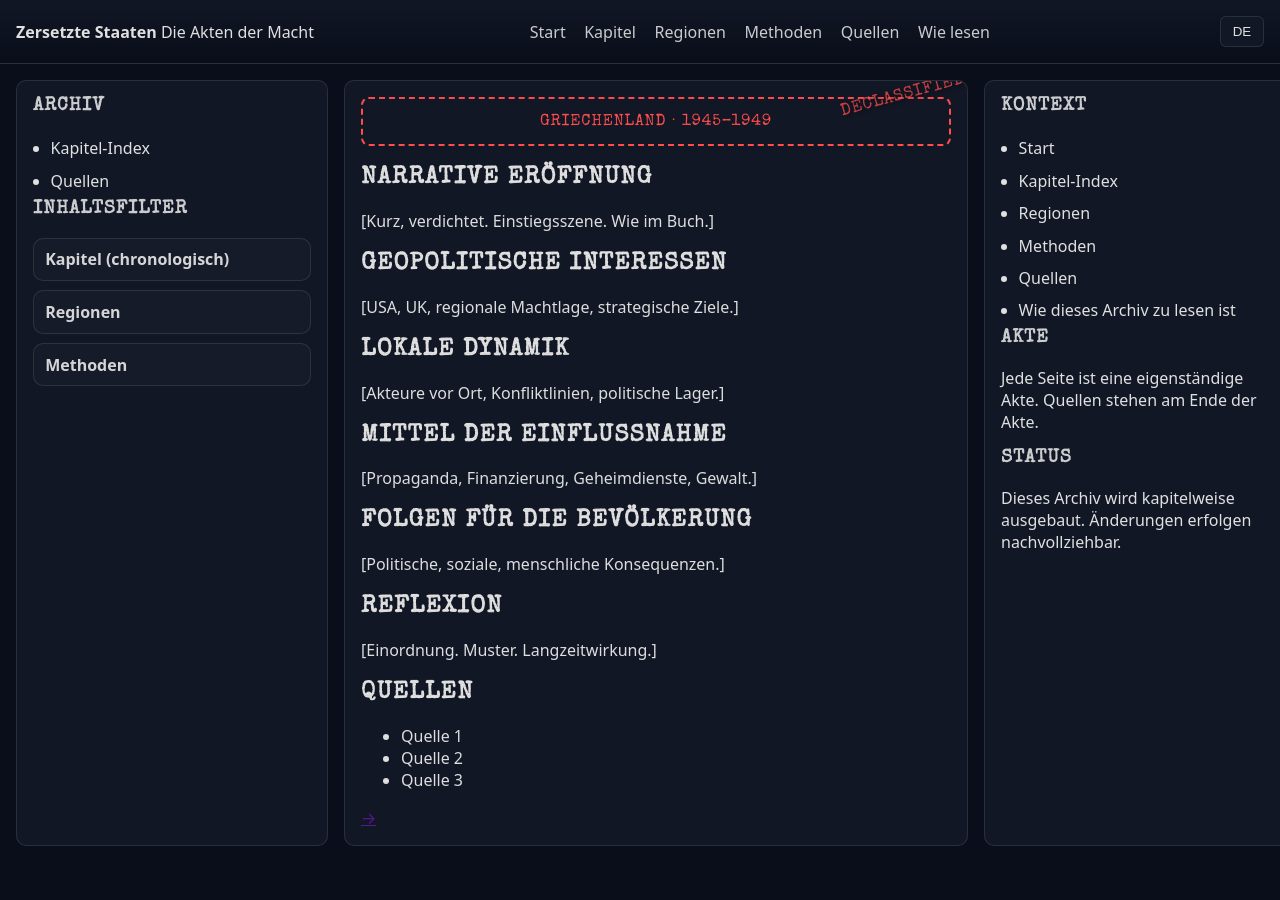
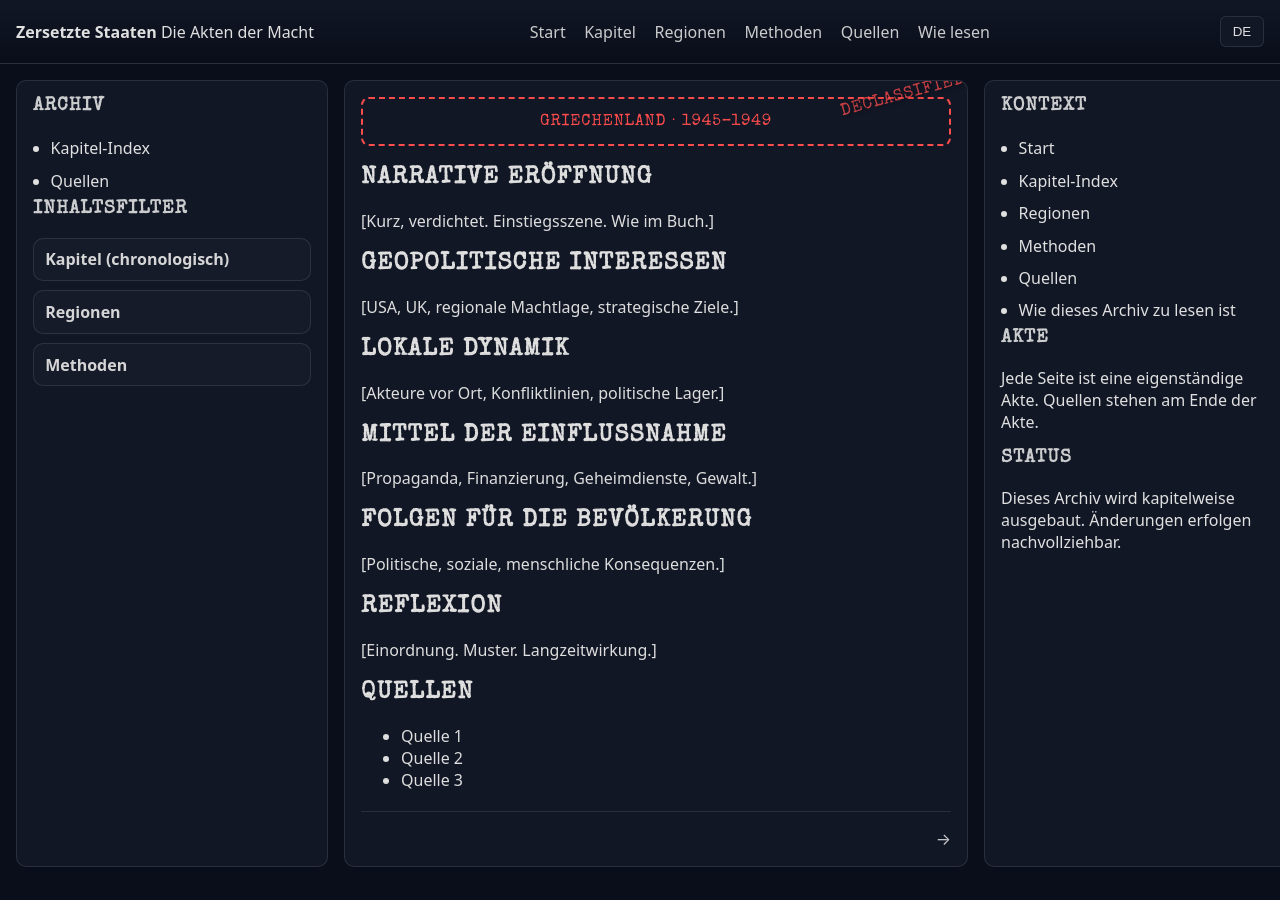
Before and after one commit to bozart-army/zersetzte-staaten-site, a Jekyll site: the page built from de/kapitel/1.md, in a window 1280 px wide. Built offline with Jekyll 4.4.1, drawn with Linux system fonts in a browser that asks for light colours; our own code applies the rules of GitHub Pages for plain Markdown files.

Commit message:
Update style.css

```diff
--- a/assets/css/style.css
+++ b/assets/css/style.css
@@ -211,3 +211,33 @@ h1, h2, h3, .aktenkopf {
 .lang-switcher button {
   min-width: 44px;
 }
+
+
+/* ===== Chapter navigation (Prev/Next) ===== */
+.chapter-nav {
+  display: flex;
+  justify-content: space-between;
+  gap: 1rem;
+  margin-top: 1.25rem;
+  padding-top: 1rem;
+  border-top: 1px solid var(--line);
+}
+
+.chapter-nav a {
+  color: var(--text);
+  text-decoration: none;
+  opacity: 0.9;
+}
+
+.chapter-nav a:hover {
+  opacity: 1;
+  text-decoration: underline;
+}
+
+.chapter-nav div {
+  flex: 1;
+}
+
+.chapter-nav div:last-child {
+  text-align: right;
+}
```
